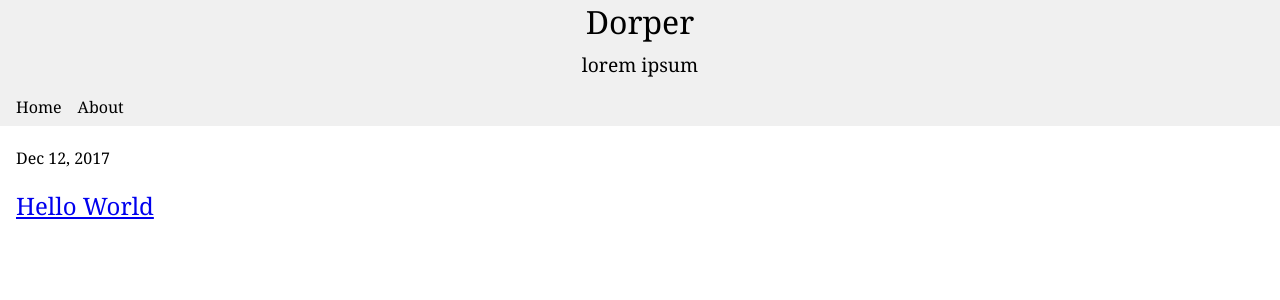
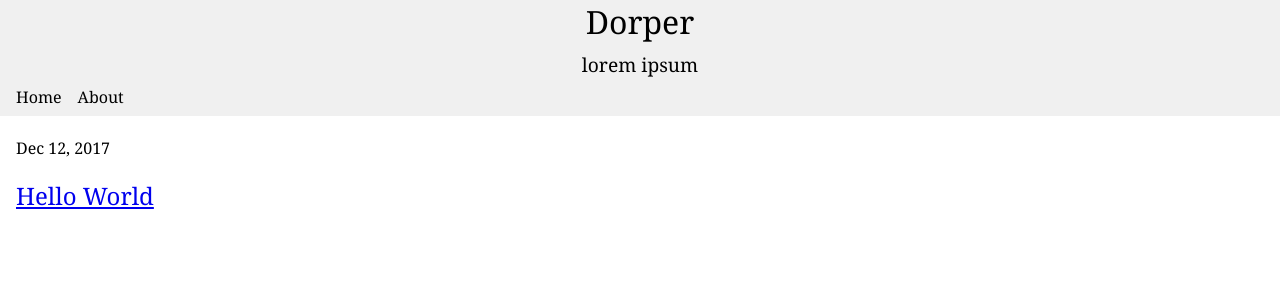
Before and after one commit to dorpga/dorpga.github.io, a Jekyll site: the page built from index.html, in a window 1280 px wide. Shown: the top 300 px of the page. Built offline with Jekyll 4.4.1, drawn with Linux system fonts in a browser that asks for light colours.

Commit message:
Update master.sass

```diff
--- a/css/master.sass
+++ b/css/master.sass
@@ -20,7 +20,7 @@ u
 header
   text-align: center
   p
-    padding: 0 0 0.5em 0
+    padding: 0
     font-size: 1.2em
     margin: 0
   h1
```
